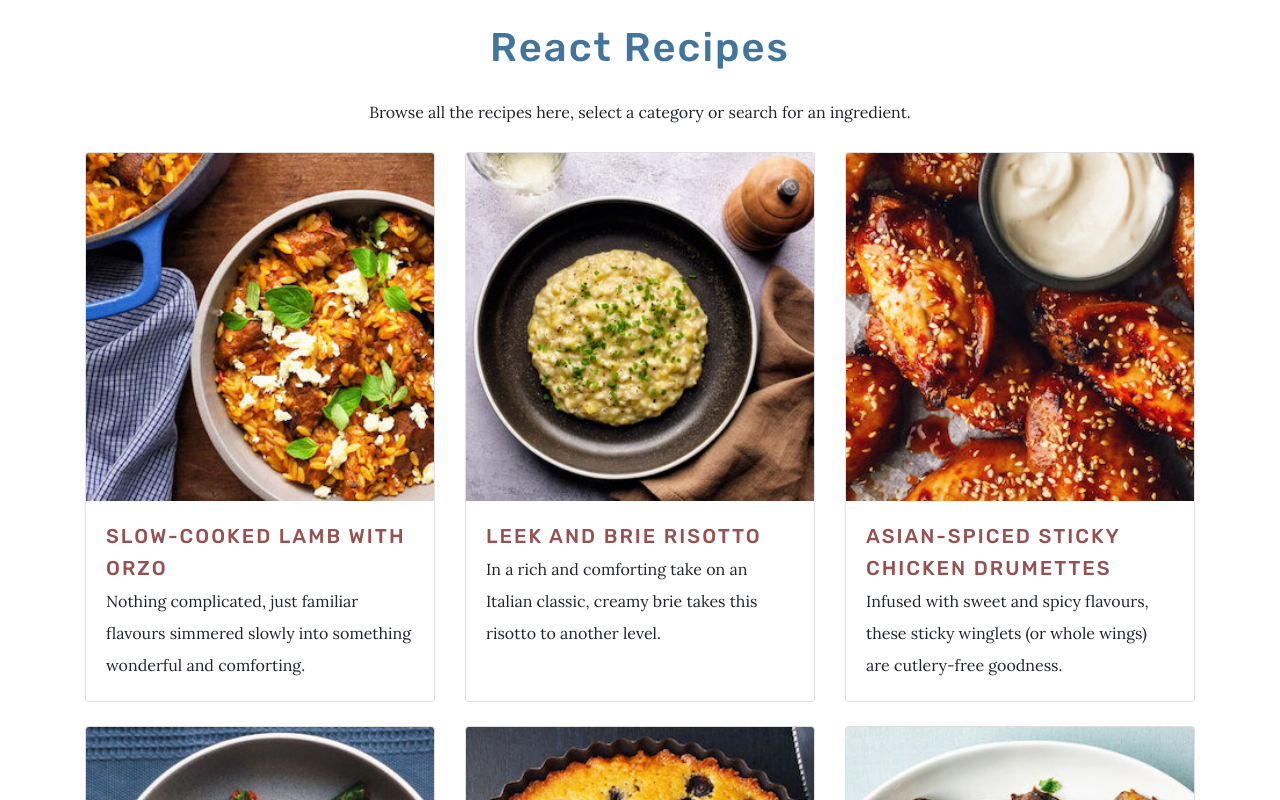
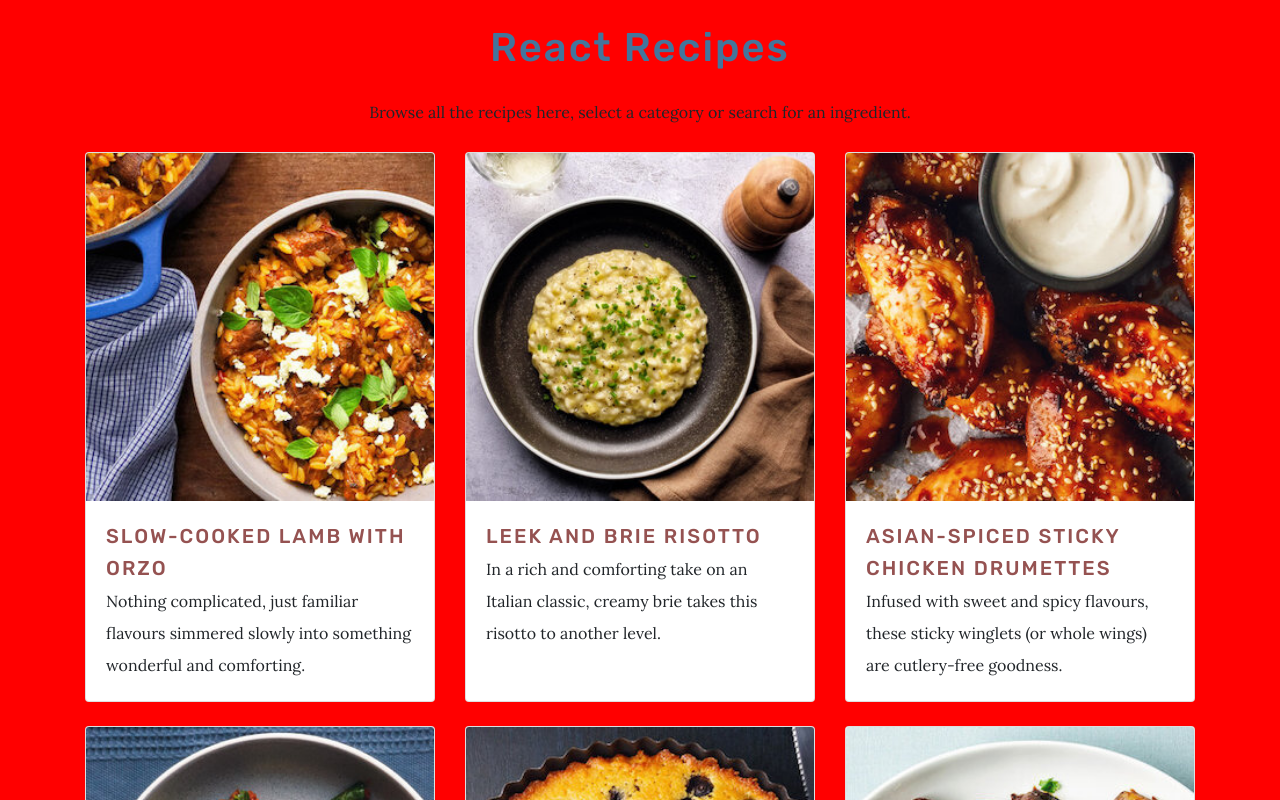
Before and after one commit to KiraSl/react-recipes, a React (Create React App) app: page / in a window 1280 px wide. Shown: the top 800 px of the page. Built offline with nearby package versions, Linux system fonts and the light colour scheme.

Commit message:
Change background color

```diff
--- a/src/styles/index.scss
+++ b/src/styles/index.scss
@@ -7,3 +7,7 @@
 
 @import "typography";
 @import "container";
+
+body {
+  background-color: red;
+}
```
